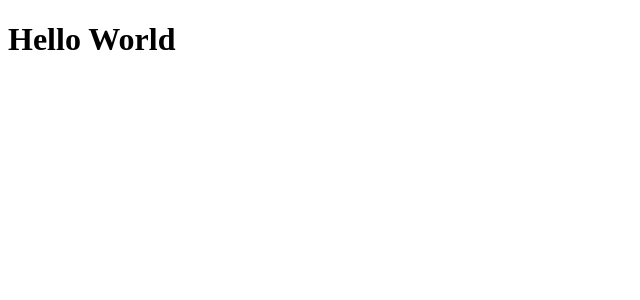
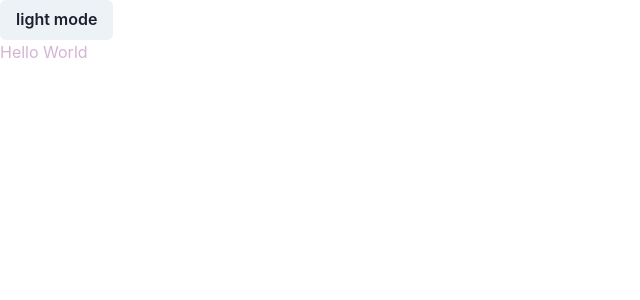
Before and after one commit to memopussle/fourease_dashboard, a React (Create React App) app: page / in a window 1280 px wide. Shown: the top 300 px of the page, without its empty margins (0-640 px from the left). Built offline with nearby package versions, Linux system fonts and the light colour scheme.

Commit message:
set up dark light mode. Will improve it later

```diff
--- a/src/App.tsx
+++ b/src/App.tsx
@@ -1,6 +1,18 @@
+ import {  Button, useColorMode} from "@chakra-ui/react";
 import React from "react";
+import { colorPallete } from "./theme";
 
-function App (): JSX.Element {
-  return <h1>Hello World</h1>;
+
+function App(): JSX.Element {
+  const { colorMode, toggleColorMode } = useColorMode();
+  console.log(colorMode);
+  return (
+    <>
+      <Button onClick={toggleColorMode}>
+        {colorMode === "light" ? "light" : "dark"} mode
+      </Button>
+      <h1 style={{ color: colorPallete[colorMode].primary[300] }}>Hello World</h1>
+    </>
+  );
 }
 export default App;
--- a/src/index.tsx
+++ b/src/index.tsx
@@ -1,12 +1,17 @@
+import { ChakraProvider } from "@chakra-ui/provider";
 import React from "react";
 import ReactDOM from "react-dom/client";
 import App from "./App";
+import { theme } from "./theme";
 
 const root = ReactDOM.createRoot(
   document.getElementById("root") as HTMLElement
 );
+
 root.render(
-  <React.StrictMode>
-    <App />
-  </React.StrictMode>
+  <>
+    <ChakraProvider theme={theme}>
+      <App />
+    </ChakraProvider>
+  </>
 );
--- /dev/null
+++ b/src/theme.tsx
@@ -0,0 +1,57 @@
+import { extendTheme } from "@chakra-ui/react";
+import { createContext } from "react";
+
+// 2. Call `extendTheme` and pass your custom values
+export const colorPallete = {
+  light: {
+    primary: {
+      100: "#f3e8f3",
+      200: "#e3cfe3",
+      300: "#d3b5d3",
+      400: "#c39bc3",
+      500: "#b382b3",
+      600: "#a369a3",
+      700: "#934f93",
+      800: "#833786",
+      900: "#731f72",
+    },
+    secondary: {
+      100: "#f8f3e8",
+      200: "#f0e3cf",
+      300: "#e8d3b5",
+      400: "#e0c39b",
+      500: "#d8b382",
+      600: "#d0a369",
+      700: "#c8934f",
+      800: "#c08337",
+      900: "#b8731f",
+    },
+  },
+  dark: {
+    primary: {
+      100: "#0c131c",
+      200: "#1c263d",
+      300: "#2c3a5e",
+      400: "#3c4e7f",
+      500: "#4c62a0",
+      600: "#5c76c1",
+      700: "#6c8ad2",
+      800: "#7c9ee3",
+      900: "#8cb2f4",
+    },
+    secondary: {
+      100: "#131c0c",
+      200: "#263d1c",
+      300: "#3a5e2c",
+      400: "#4e7f3c",
+      500: "#62a04c",
+      600: "#76c15c",
+      700: "#8ad26c",
+      800: "#9ee37c",
+      900: "#b2f48c",
+    },
+  },
+};
+export const theme = extendTheme(colorPallete);
+
+export const ThemeContext = createContext(theme);
```
Also changed, not shown: .eslintrc.json.
